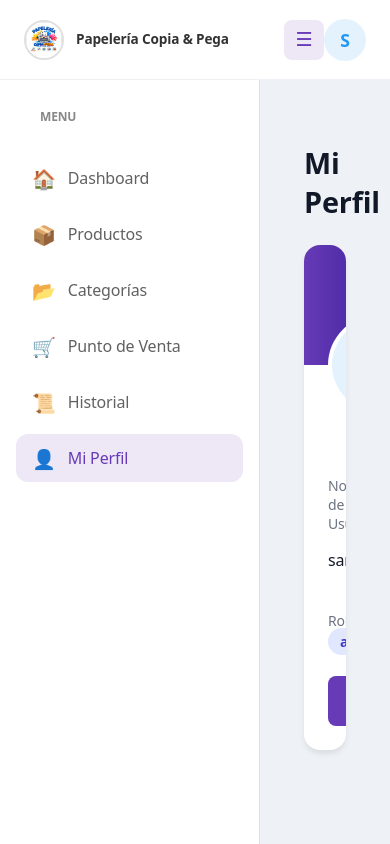
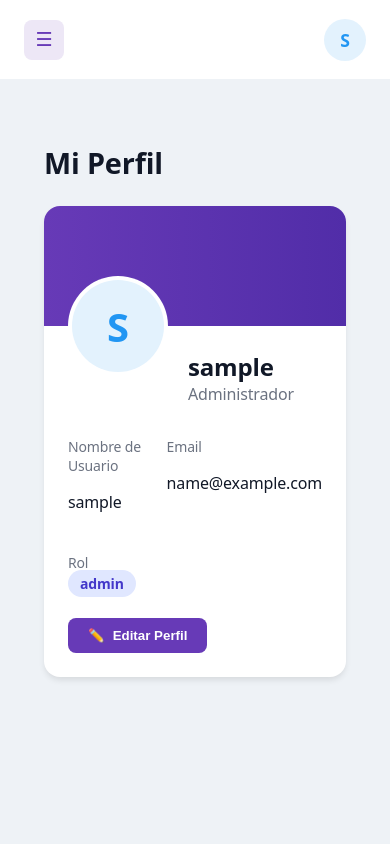
Before and after one commit to miguel-sanchez18/papeleria-copia-y-pega, a React (Vite) app: page /admin/profile in a window 390 px wide. Built offline with nearby package versions, Linux system fonts and the light colour scheme; sample sign-in values are in the browser's storage.

Commit message:
vista responsivo del administrador

```diff
--- a/src/app/App.tsx
+++ b/src/app/App.tsx
@@ -44,6 +44,7 @@ export default function App() {
           <Route path="/admin/login" element={<Login />} />
 
           {/* Protected Admin Routes */}
+          <Route path="/admin" element={<Navigate to="/admin/dashboard" replace />} />
           <Route element={<AdminLayout />}>
             <Route path="/admin/dashboard" element={<Dashboard />} />
             <Route path="/admin/products" element={<ProductList />} />
--- a/src/app/index.css
+++ b/src/app/index.css
@@ -232,3 +232,70 @@ a:hover { color: var(--primary-2); }
   font-weight: 700;
   outline: none;
 }
+
+/* ========================================= */
+/* ADMIN RESPONSIVE UTILITIES                */
+/* ========================================= */
+
+.admin-backdrop { display: none; }
+
+/* Sidebar Mobile Overlay */
+@media (max-width: 768px) {
+  .admin-sidebar-mobile {
+    position: fixed !important;
+    top: 0;
+    left: 0;
+    height: 100vh;
+    z-index: 50 !important;
+    box-shadow: 4px 0 12px rgba(0,0,0,0.1);
+    transform: translateX(-100%);
+    transition: transform 0.3s ease-in-out;
+  }
+
+  .admin-sidebar-mobile.open {
+    transform: translateX(0);
+  }
+
+  .admin-sidebar-mobile.open .sidebar-text {
+    opacity: 1 !important;
+    width: auto !important;
+    display: block !important;
+  }
+
+  /* Backdrop for sidebar */
+  .admin-backdrop {
+    display: block;
+    position: fixed;
+    top: 0;
+    left: 0;
+    right: 0;
+    bottom: 0;
+    background: rgba(0,0,0,0.5);
+    z-index: 40;
+    animation: fadeIn 0.3s;
+  }
+
+  /* POS Layout Stacking */
+  .pos-container-responsive {
+    flex-direction: column-reverse !important; /* Catalog top (if reversed) */
+    height: auto !important;
+    overflow-y: visible !important;
+    gap: 16px !important;
+  }
+
+  .pos-panel {
+    width: 100% !important;
+    flex: none !important;
+    height: 600px !important; /* Fixed height for panels on mobile */
+  }
+
+  /* TopBar Padding Fix */
+  .admin-topbar-responsive {
+    padding-left: 24px !important; /* Always small padding on mobile */
+  }
+}
+
+@keyframes fadeIn {
+  from { opacity: 0; }
+  to { opacity: 1; }
+}
--- a/src/features/admin/layout/AdminLayout.tsx
+++ b/src/features/admin/layout/AdminLayout.tsx
@@ -1,12 +1,27 @@
-
-import { useState } from 'react';
+import { useState, useEffect } from 'react';
 import { Outlet, Navigate } from 'react-router-dom';
 import Sidebar from './Sidebar';
 import TopBar from './TopBar';
 
 export default function AdminLayout() {
-  const [isSidebarOpen, setSidebarOpen] = useState(true);
+  const [isMobile, setIsMobile] = useState(window.innerWidth < 768);
+  const [isSidebarOpen, setSidebarOpen] = useState(!isMobile); // specific initial state
   const token = localStorage.getItem('token');
+
+  useEffect(() => {
+    const handleResize = () => {
+      const mobile = window.innerWidth < 768;
+      setIsMobile(mobile);
+      if (!mobile && !isSidebarOpen) {
+        setSidebarOpen(true); // Auto-open on desktop if closed
+      } else if (mobile && isSidebarOpen) {
+        setSidebarOpen(false); // Auto-close on switch to mobile
+      }
+    };
+
+    window.addEventListener('resize', handleResize);
+    return () => window.removeEventListener('resize', handleResize);
+  }, []);
 
   if (!token) {
     return <Navigate to="/admin/login" replace />;
@@ -15,13 +30,25 @@ export default function AdminLayout() {
   return (
     <div style={{ display: 'flex', height: '100vh', backgroundColor: '#eef2f6', overflow: 'hidden', color: '#1f2937' }}>
       {/* Sidebar */}
-      <Sidebar isOpen={isSidebarOpen} />
+      <Sidebar isOpen={isSidebarOpen} isMobile={isMobile} />
+
+      {/* Mobile Backdrop */}
+      {isMobile && isSidebarOpen && (
+        <div
+          style={{
+            position: 'fixed', top: 0, left: 0, right: 0, bottom: 0,
+            backgroundColor: 'rgba(0,0,0,0.5)', zIndex: 40,
+            animation: 'fadeIn 0.3s'
+          }}
+          onClick={() => setSidebarOpen(false)}
+        />
+      )}
 
       {/* Main Content Wrapper */}
       <div style={{ flex: 1, display: 'flex', flexDirection: 'column', height: '100%', overflow: 'hidden' }}>
 
         {/* TopBar */}
-        <TopBar isOpen={isSidebarOpen} onToggleSidebar={() => setSidebarOpen(!isSidebarOpen)} />
+        <TopBar isOpen={isSidebarOpen} onToggleSidebar={() => setSidebarOpen(!isSidebarOpen)} isMobile={isMobile} />
 
         {/* Page Content */}
         <main style={{ flex: 1, overflowY: 'auto', padding: '20px' }}>
--- a/src/features/admin/layout/Sidebar.tsx
+++ b/src/features/admin/layout/Sidebar.tsx
@@ -4,12 +4,16 @@ import logo from '../../../assets/logo.png';
 
 interface SidebarProps {
   isOpen: boolean;
+  isMobile?: boolean; // Optional for backward compatibility if needed, but we pass it
 }
 
-export default function Sidebar({ isOpen }: SidebarProps) {
+export default function Sidebar({ isOpen, isMobile = false }: SidebarProps) {
   const location = useLocation();
   const [hoveredItem, setHoveredItem] = useState<string | null>(null);
-  const width = isOpen ? '260px' : '80px';
+
+  // Mobile: 100vw or fixed width. Desktop: 260px or 80px.
+  // Actually on mobile we want fixed width 260px but toggle via transform.
+  const width = isMobile ? '260px' : (isOpen ? '260px' : '80px');
 
   const menuItems = [
     { path: '/admin/dashboard', label: 'Dashboard', icon: '🏠' },
@@ -29,16 +33,21 @@ export default function Sidebar({ isOpen }: SidebarProps) {
 
   return (
     <aside
+      className={`admin-sidebar-mobile ${isOpen ? 'open' : ''}`}
       style={{
         width,
         backgroundColor: '#ffffff',
         height: '100%',
-        transition: 'width 0.3s ease',
+        transition: isMobile ? 'transform 0.3s ease' : 'width 0.3s ease',
         borderRight: '1px solid #e0e0e0',
         display: 'flex',
         flexDirection: 'column',
-        zIndex: 10,
-        position: 'relative' // Needed for tooltip positioning
+        zIndex: isMobile ? 50 : 10,
+        position: isMobile ? 'fixed' : 'relative',
+        top: 0,
+        left: 0,
+        transform: isMobile ? (isOpen ? 'translateX(0)' : 'translateX(-100%)') : 'none',
+        boxShadow: isMobile && isOpen ? '4px 0 12px rgba(0,0,0,0.1)' : 'none'
       }}
     >
       <div style={{
@@ -141,12 +150,13 @@ export default function Sidebar({ isOpen }: SidebarProps) {
                   }}
                 >
                   <span style={{ fontSize: '1.2rem', flexShrink: 0, display: 'flex', alignItems: 'center', justifyContent: 'center' }}>{item.icon}</span>
-                  <span style={{
+                  <span className="sidebar-text" style={{
                     whiteSpace: 'nowrap',
                     opacity: isOpen ? 1 : 0,
                     width: isOpen ? 'auto' : 0,
                     overflow: 'hidden',
-                    transition: 'opacity 0.2s'
+                    transition: 'opacity 0.2s',
+                    color: isActive ? '#673ab7' : '#616161'
                   }}>
                     {item.label}
                   </span>
--- a/src/features/admin/products/components/ProductList.tsx
+++ b/src/features/admin/products/components/ProductList.tsx
@@ -156,8 +156,8 @@ export default function ProductList() {
       </div>
 
       {/* Table */}
-      <div style={{ backgroundColor: 'white', borderRadius: '12px', boxShadow: '0 1px 3px rgba(0,0,0,0.05)', overflow: 'hidden' }}>
-        <table style={{ width: '100%', borderCollapse: 'collapse', textAlign: 'left' }}>
+      <div style={{ backgroundColor: 'white', borderRadius: '12px', boxShadow: '0 1px 3px rgba(0,0,0,0.05)', overflowX: 'auto' }}>
+        <table style={{ width: '100%', borderCollapse: 'collapse', textAlign: 'left', minWidth: '800px' }}>
           <thead style={{ backgroundColor: '#f9fafb', borderBottom: '1px solid #e5e7eb' }}>
             <tr>
               <th style={{ padding: '16px', fontSize: '0.875rem', color: '#6b7280', fontWeight: 600 }}>#</th>
--- a/src/features/admin/sales/components/SalesHistory.tsx
+++ b/src/features/admin/sales/components/SalesHistory.tsx
@@ -91,8 +91,8 @@ export default function SalesHistory() {
       </div>
 
       {/* Table */}
-      <div style={{ backgroundColor: 'white', borderRadius: '8px', boxShadow: '0 1px 3px rgba(0,0,0,0.1)', overflow: 'hidden' }}>
-        <table style={{ width: '100%', borderCollapse: 'collapse', textAlign: 'left' }}>
+      <div style={{ backgroundColor: 'white', borderRadius: '8px', boxShadow: '0 1px 3px rgba(0,0,0,0.1)', overflowX: 'auto' }}>
+        <table style={{ width: '100%', borderCollapse: 'collapse', textAlign: 'left', minWidth: '600px' }}>
           <thead style={{ backgroundColor: '#f9fafb', borderBottom: '1px solid #e5e7eb' }}>
             <tr>
               <th style={{ padding: '12px 24px', fontWeight: 600, color: '#6b7280' }}>Folio</th>
--- a/src/features/admin/sales/components/SalesPOS.tsx
+++ b/src/features/admin/sales/components/SalesPOS.tsx
@@ -130,10 +130,10 @@ export default function SalesPOS() {
   );
 
   return (
-    <div style={{ display: 'flex', height: 'calc(100vh - 100px)', gap: '24px', padding: '20px' }}>
+    <div className="pos-container-responsive" style={{ display: 'flex', height: 'calc(100vh - 100px)', gap: '24px', padding: '20px' }}>
 
       {/* LEFT PANEL: CURRENT SALE (CART) */}
-      <div style={{ flex: 1, backgroundColor: 'white', borderRadius: '16px', boxShadow: '0 4px 6px rgba(0,0,0,0.05)', display: 'flex', flexDirection: 'column', overflow: 'hidden' }}>
+      <div className="pos-panel" style={{ flex: 1, backgroundColor: 'white', borderRadius: '16px', boxShadow: '0 4px 6px rgba(0,0,0,0.05)', display: 'flex', flexDirection: 'column', overflow: 'hidden' }}>
         <div style={{ padding: '20px', borderBottom: '1px solid #f3f4f6', backgroundColor: '#f9fafb' }}>
           <h2 style={{ margin: 0, color: '#111827' }}>🛒 Venta Actual</h2>
         </div>
@@ -235,7 +235,7 @@ export default function SalesPOS() {
       </div>
 
       {/* RIGHT PANEL: PRODUCT CATALOG */}
-      <div style={{ flex: 1, display: 'flex', flexDirection: 'column', gap: '20px' }}>
+      <div className="pos-panel" style={{ flex: 1, display: 'flex', flexDirection: 'column', gap: '20px' }}>
         <div style={{ backgroundColor: 'white', borderRadius: '12px', padding: '16px', boxShadow: '0 2px 4px rgba(0,0,0,0.05)', display: 'flex', alignItems: 'center', gap: '12px' }}>
           <span style={{ fontSize: '1.5rem' }}>🔍</span>
           <input
```
Also changed, not shown: src/features/admin/layout/TopBar.tsx (+7 -4 lines).
